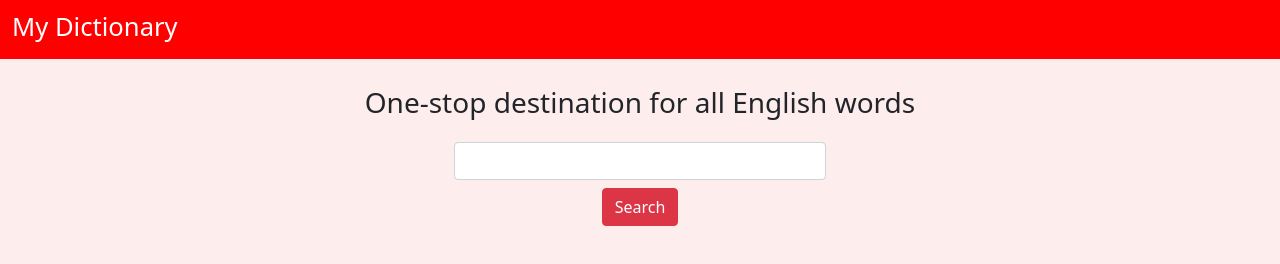
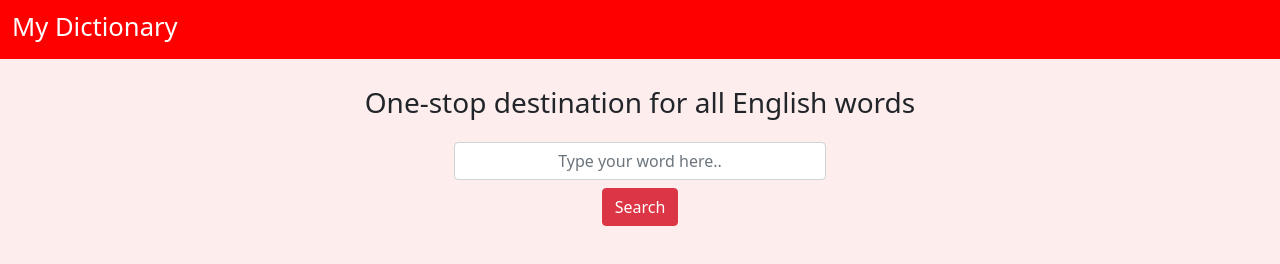
Before and after one commit to kailash360/Dictionary, a plain HTML site: page index.html in a window 1280 px wide. Drawn offline with nearby package versions, Linux system fonts and the light colour scheme.

Commit message:
Added placeholder

```diff
--- a/index.html
+++ b/index.html
@@ -28,7 +28,7 @@
     <form class="container" style="width: 60%; padding-top:2%">
         <div class="mb-3" style="display:flex;flex-direction:column;align-items:center">
             <h3 style="margin-top: 0.1%;margin-bottom:3%;">One-stop destination for all English words</h3>
-            <input type="text" class="form-control" style="width:50%;text-align:center" id="word" aria-describedby="emailHelp">
+            <input type="text" class="form-control" style="width:50%;text-align:center" id="word" placeholder="Type your word here.." aria-describedby="emailHelp">
             <button type="button" id="btn" class="btn btn-danger my-2">Search</button>
         </div>
     </form>
```
